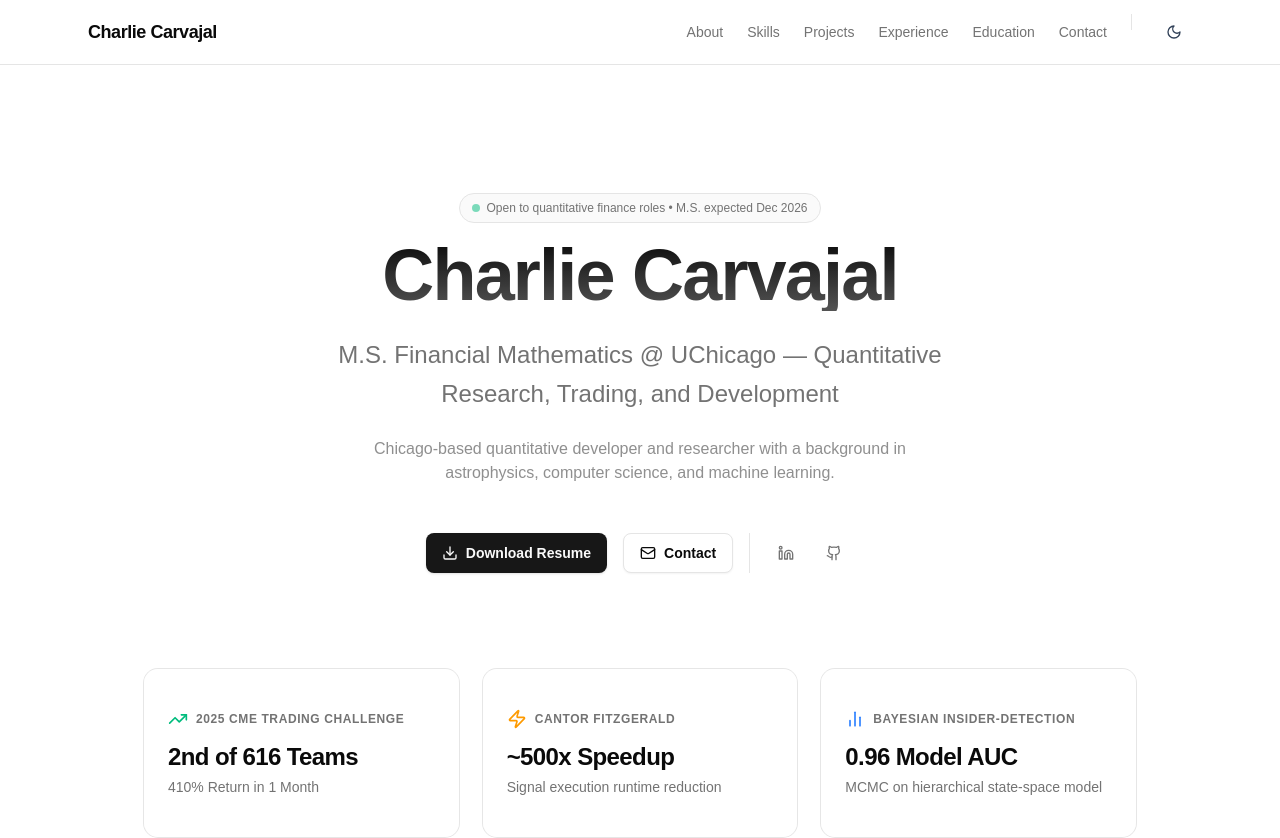
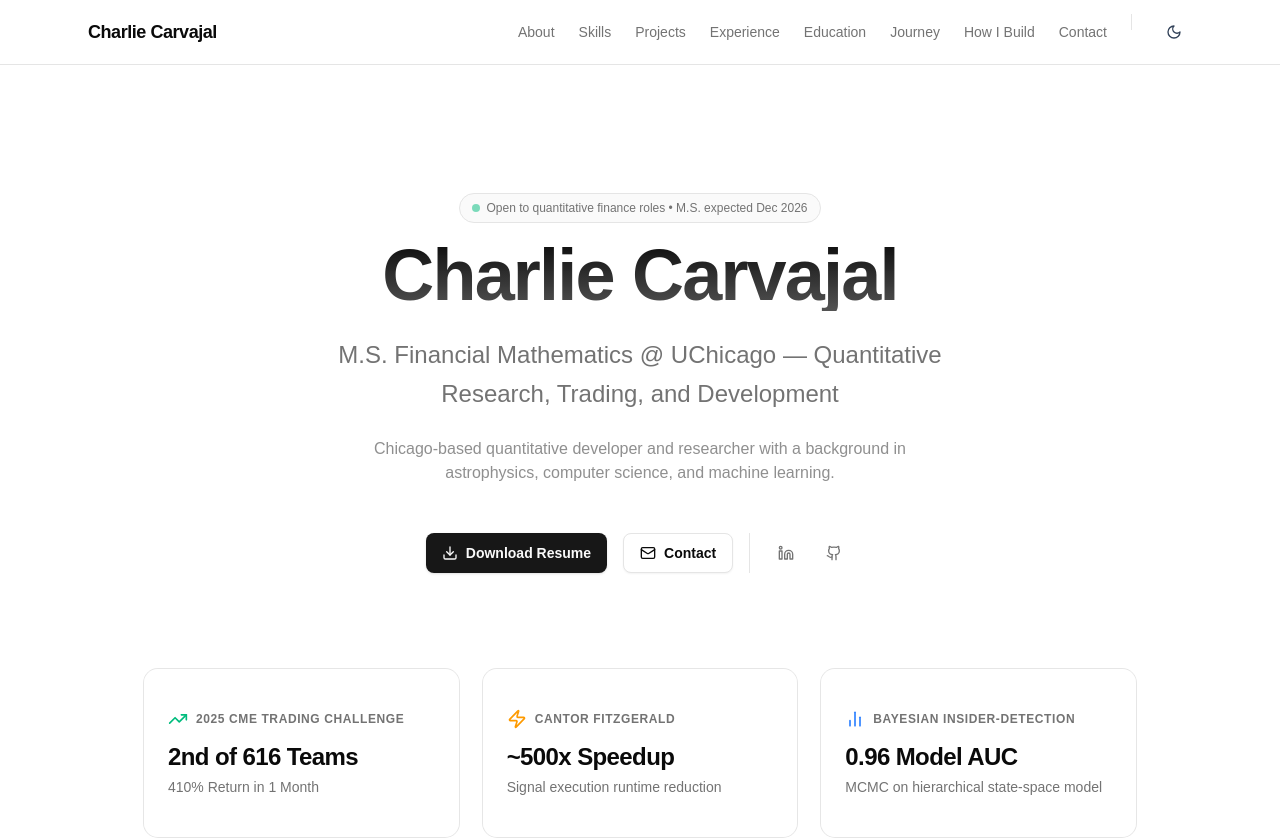
Before and after one commit to Emax25/portfolio-website, a React (Vite) app: page / in a window 1280 px wide. Shown: the top 838 px of the page. Built offline with nearby package versions, Linux system fonts and the light colour scheme.

Commit message:
Phase 2: hybrid hash+route nav, usePageTitle hook with per-route titles

```diff
--- a/src/components/layout-shell.tsx
+++ b/src/components/layout-shell.tsx
@@ -18,20 +18,26 @@ interface LayoutShellProps {
   children: ReactNode;
 }
 
+type NavItem =
+  | { label: string; kind: 'hash'; id: string }
+  | { label: string; kind: 'route'; to: string };
+
+const navItems: NavItem[] = [
+  { label: 'About', kind: 'hash', id: 'about' },
+  { label: 'Skills', kind: 'hash', id: 'skills' },
+  { label: 'Projects', kind: 'hash', id: 'projects' },
+  { label: 'Experience', kind: 'hash', id: 'experience' },
+  { label: 'Education', kind: 'hash', id: 'education' },
+  { label: 'Journey', kind: 'route', to: '/journey' },
+  { label: 'How I Build', kind: 'route', to: '/how-i-build' },
+  { label: 'Contact', kind: 'hash', id: 'contact' },
+];
+
 export function LayoutShell({ children }: LayoutShellProps) {
   const { theme, toggleTheme } = useTheme();
   const location = useLocation();
   const navigate = useNavigate();
   const [isOpen, setIsOpen] = useState(false);
-
-  const navItems = [
-    { label: 'About', id: 'about' },
-    { label: 'Skills', id: 'skills' },
-    { label: 'Projects', id: 'projects' },
-    { label: 'Experience', id: 'experience' },
-    { label: 'Education', id: 'education' },
-    { label: 'Contact', id: 'contact' },
-  ];
 
   const handleNavClick = (targetId: string) => {
     setIsOpen(false);
@@ -91,8 +97,21 @@ export function LayoutShell({ children }: LayoutShellProps) {
           </Link>
 
           {/* Desktop Nav */}
-          <nav className="hidden md:flex items-center space-x-6 text-sm font-medium">
-            {navItems.map((item) => (
+          <nav className="hidden md:flex items-center space-x-4 lg:space-x-6 text-[13px] lg:text-sm font-medium">
+            {navItems.map((item) =>
+              item.kind === 'route' ? (
+                <Link
+                  key={item.to}
+                  to={item.to}
+                  className={
+                    location.pathname === item.to
+                      ? 'text-foreground transition-colors'
+                      : 'text-muted-foreground hover:text-foreground transition-colors'
+                  }
+                >
+                  {item.label}
+                </Link>
+              ) : (
                 <a
                   key={item.id}
                   href={`/#${item.id}`}
@@ -104,7 +123,8 @@ export function LayoutShell({ children }: LayoutShellProps) {
                 >
                   {item.label}
                 </a>
-            ))}
+              )
+            )}
             <Separator orientation="vertical" className="h-4" />
             <Button
               variant="ghost"
@@ -150,7 +170,21 @@ export function LayoutShell({ children }: LayoutShellProps) {
                   <SheetTitle className="text-lg font-semibold">Navigation</SheetTitle>
                 </SheetHeader>
                 <nav className="flex flex-col space-y-4 mt-6">
-                  {navItems.map((item) => (
+                  {navItems.map((item) =>
+                    item.kind === 'route' ? (
+                      <Link
+                        key={item.to}
+                        to={item.to}
+                        onClick={() => setIsOpen(false)}
+                        className={
+                          location.pathname === item.to
+                            ? 'text-base font-medium text-foreground transition-colors py-1'
+                            : 'text-base font-medium text-muted-foreground hover:text-foreground transition-colors py-1'
+                        }
+                      >
+                        {item.label}
+                      </Link>
+                    ) : (
                       <a
                         key={item.id}
                         href={`/#${item.id}`}
@@ -162,7 +196,8 @@ export function LayoutShell({ children }: LayoutShellProps) {
                       >
                         {item.label}
                       </a>
-                  ))}
+                    )
+                  )}
                   <Separator className="my-2" />
                   <div className="flex flex-col space-y-3 pt-2">
                     <a
--- /dev/null
+++ b/src/lib/use-page-title.ts
@@ -0,0 +1,20 @@
+import { useEffect } from 'react';
+
+export const BASE_TITLE = 'Charlie Carvajal | Quantitative Finance Portfolio';
+
+/**
+ * Sets document.title for the current route leaf and restores BASE_TITLE on
+ * unmount. Assumes a single instance is mounted per route leaf — nesting
+ * multiple usePageTitle calls (e.g. a layout and a page both calling it)
+ * would break the restoration, since the inner unmount would reset the title
+ * out from under the still-mounted outer instance.
+ */
+export function usePageTitle(title?: string): void {
+  useEffect(() => {
+    document.title = title ? `${title} | Charlie Carvajal` : BASE_TITLE;
+
+    return () => {
+      document.title = BASE_TITLE;
+    };
+  }, [title]);
+}
--- a/src/pages/home.tsx
+++ b/src/pages/home.tsx
@@ -5,8 +5,11 @@ import { ProjectsSection } from '@/components/sections/projects';
 import { Experience } from '@/components/sections/experience';
 import { Education } from '@/components/sections/education';
 import { Contact } from '@/components/sections/contact';
+import { usePageTitle } from '@/lib/use-page-title';
 
 export function Home() {
+  usePageTitle();
+
   return (
     <div className="w-full space-y-16 md:space-y-24">
       {/* Hero Section - Full width background styling inside component */}
--- a/src/pages/not-found.tsx
+++ b/src/pages/not-found.tsx
@@ -2,8 +2,11 @@ import { Link } from 'react-router-dom';
 import { motion } from 'motion/react';
 import { ArrowLeft } from 'lucide-react';
 import { buttonVariants } from '@/components/ui/button';
+import { usePageTitle } from '@/lib/use-page-title';
 
 export function NotFound() {
+  usePageTitle('Page Not Found');
+
   const isReduced = typeof window !== 'undefined' && window.matchMedia('(prefers-reduced-motion: reduce)').matches;
 
   const animationProps = isReduced
--- a/src/pages/project-detail.tsx
+++ b/src/pages/project-detail.tsx
@@ -6,10 +6,13 @@ import { Card, CardContent } from '@/components/ui/card';
 import { buttonVariants } from '@/components/ui/button';
 import { Badge } from '@/components/ui/badge';
 import { ProjectChart } from '@/components/charts/ProjectChart';
+import { usePageTitle } from '@/lib/use-page-title';
 
 export function ProjectDetail() {
   const { slug } = useParams<{ slug: string }>();
   const project = projectsRegistry.find((p) => p.slug === slug);
+
+  usePageTitle(project?.title);
 
   const isReduced = typeof window !== 'undefined' && window.matchMedia('(prefers-reduced-motion: reduce)').matches;
 
```
Also changed, not shown: 1 other file (tests, documents, lock files or other folders). Lines whose indentation alone changed are shown as unchanged.
